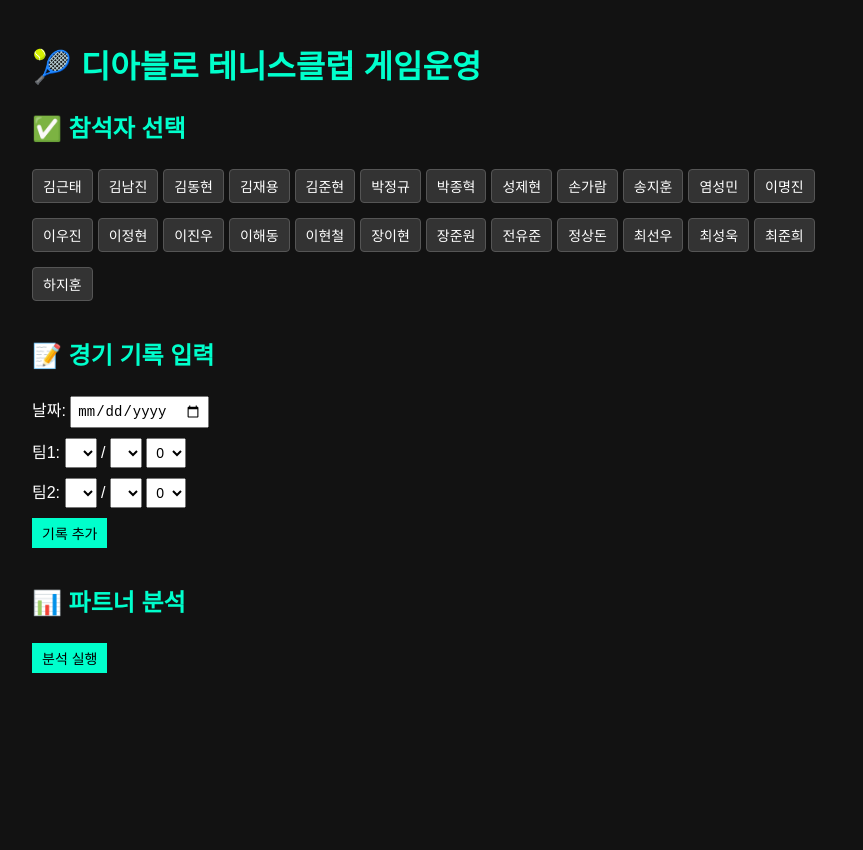
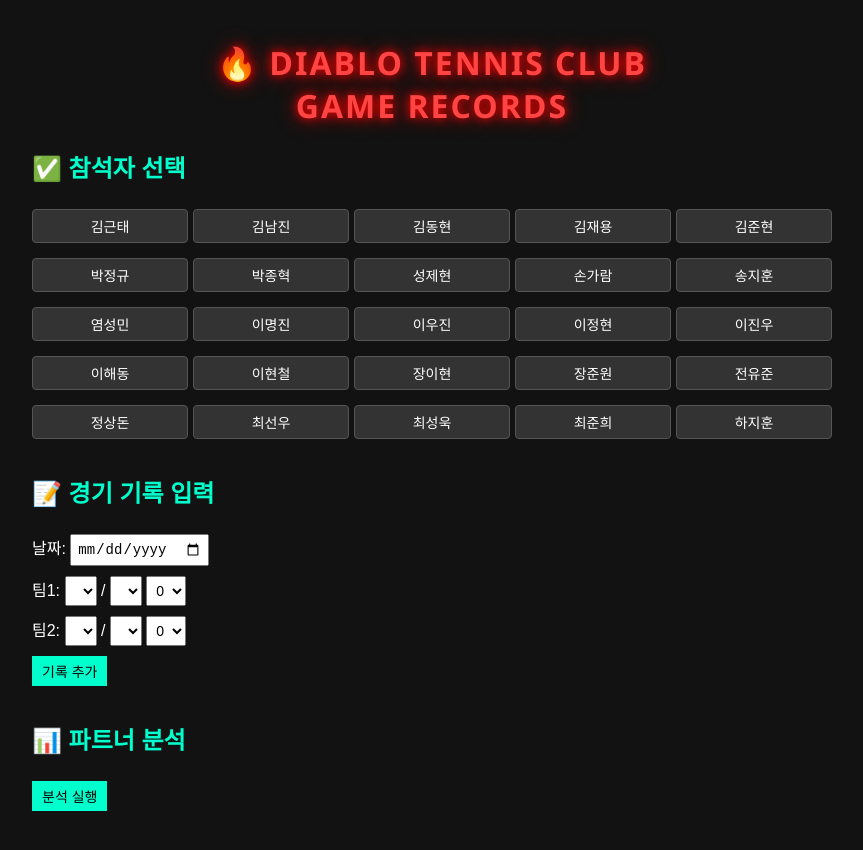
Before and after one commit to KimuKunTai/diablo_tennis-score, a plain HTML site: page index.html in a window 1280 px wide. Shown: the whole page, without its empty margins (208-1071 px from the left). Before the commit the page ends 800 px from the top, so only its background shows below. Drawn offline with Linux system fonts and the light colour scheme.

Commit message:
Add files via upload

```diff
--- a/index.html
+++ b/index.html
@@ -8,7 +8,7 @@
 </head>
 <body>
     <div class="container">
-        <h1>🎾 디아블로 테니스클럽 게임운영</h1>
+        <h1 class="main-title">🔥 DIABLO TENNIS CLUB<br/>GAME RECORDS</h1>
 
         <section class="attendees">
             <h2>✅ 참석자 선택</h2>
--- a/style.css
+++ b/style.css
@@ -11,6 +11,14 @@ body {
 }
 h1, h2 {
     color: #00ffcc;
+}
+h1.main-title {
+    font-family: 'Segoe UI', Tahoma, Geneva, Verdana, sans-serif;
+    font-size: 2em;
+    color: #ff4444;
+    text-align: center;
+    letter-spacing: 2px;
+    text-shadow: 0 0 10px #ff0000, 0 0 20px #cc0000;
 }
 select, input, button {
     margin: 5px 0;
@@ -42,11 +50,9 @@ th, td {
     padding: 8px;
     text-align: center;
 }
-
-/* 추가된 스타일 */
 #attendee-list {
-    display: flex;
-    flex-wrap: wrap;
+    display: grid;
+    grid-template-columns: repeat(5, 1fr);
     gap: 5px;
     margin-bottom: 10px;
 }
@@ -57,6 +63,7 @@ th, td {
     padding: 6px 10px;
     cursor: pointer;
     border-radius: 4px;
+    width: 100%;
 }
 .player-button.selected {
     background-color: #00ffcc;
```
